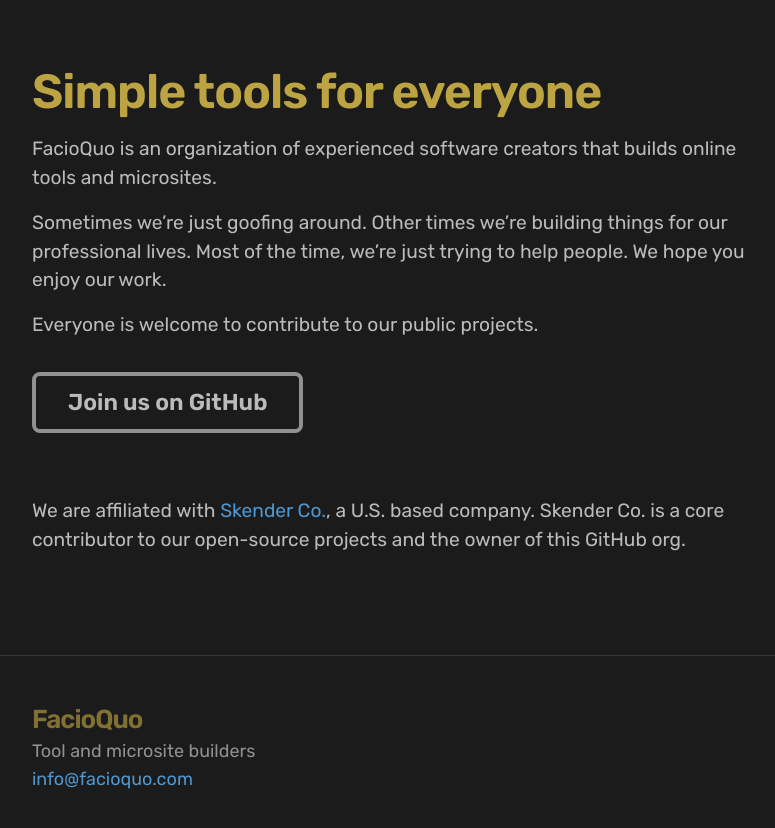
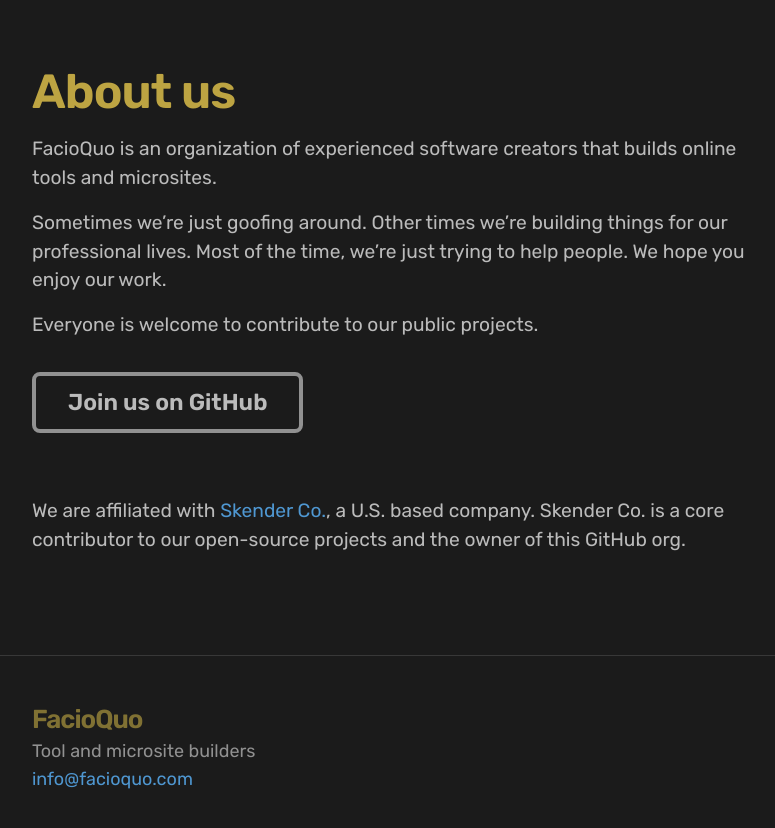
Before and after one commit to facioquo/facioquo.com, a Jekyll site: the page built from pages/about.md, in a window 1280 px wide. Shown: the top 828 px of the page, without its empty margins (233-1008 px from the left). Built offline with Jekyll 4.4.1, drawn with Linux system fonts in a browser that asks for light colours.

Commit message:
update page content

```diff
--- a/pages/about.md
+++ b/pages/about.md
@@ -1,5 +1,5 @@
 ---
-title: Simple tools for everyone
+title: About us
 description: >-
   FacioQuo is an organization of experienced software creators
   that builds online tools and microsites.
--- a/pages/home.html
+++ b/pages/home.html
@@ -6,5 +7,5 @@
 ---
 
 <h1>FacioQuo</h1>
-<h2>Making helpful tools for everyone</h2>
+<h2>Simple, helpful tools</h2>
 <p><a button class="fq-button" href="{{site.basurl}}/about">It's what we do</a></p>
```
Also changed, not shown: other parts of pages/home.html (+1 -0 lines), Gemfile.lock.
